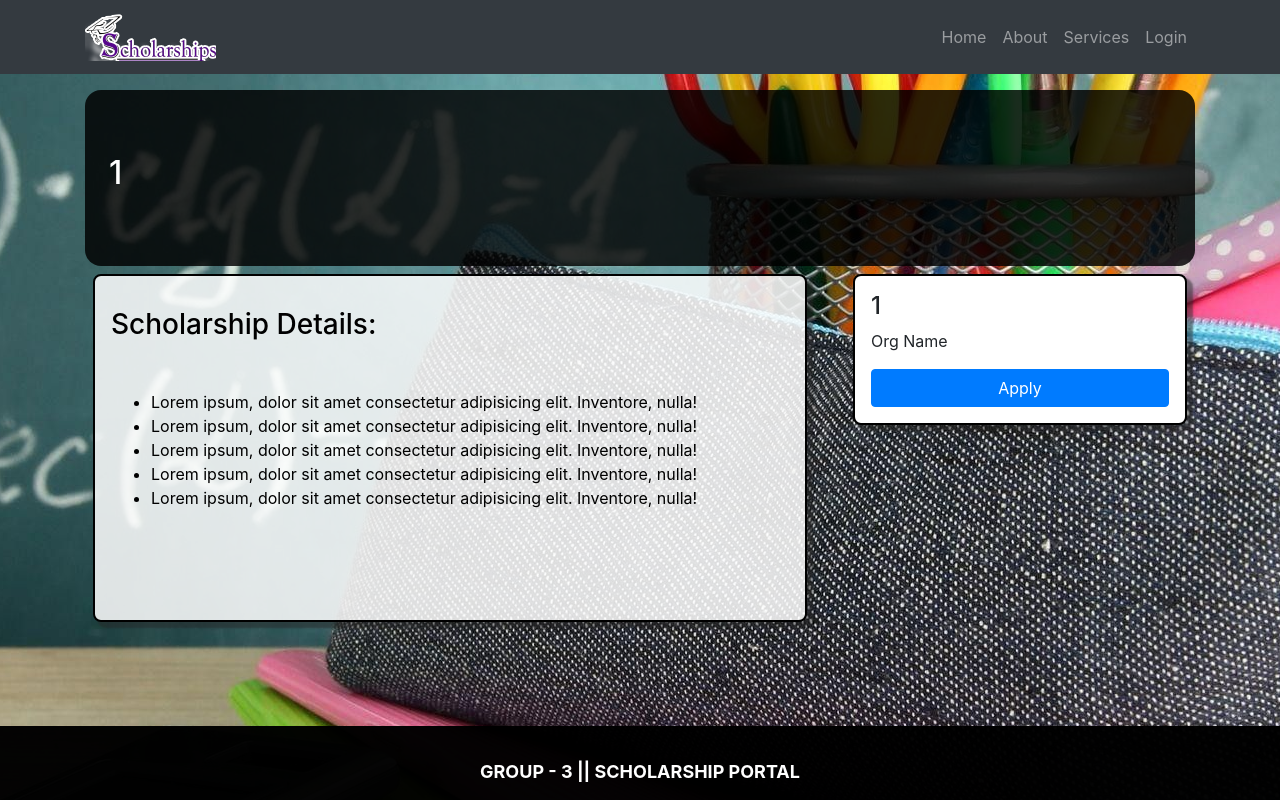
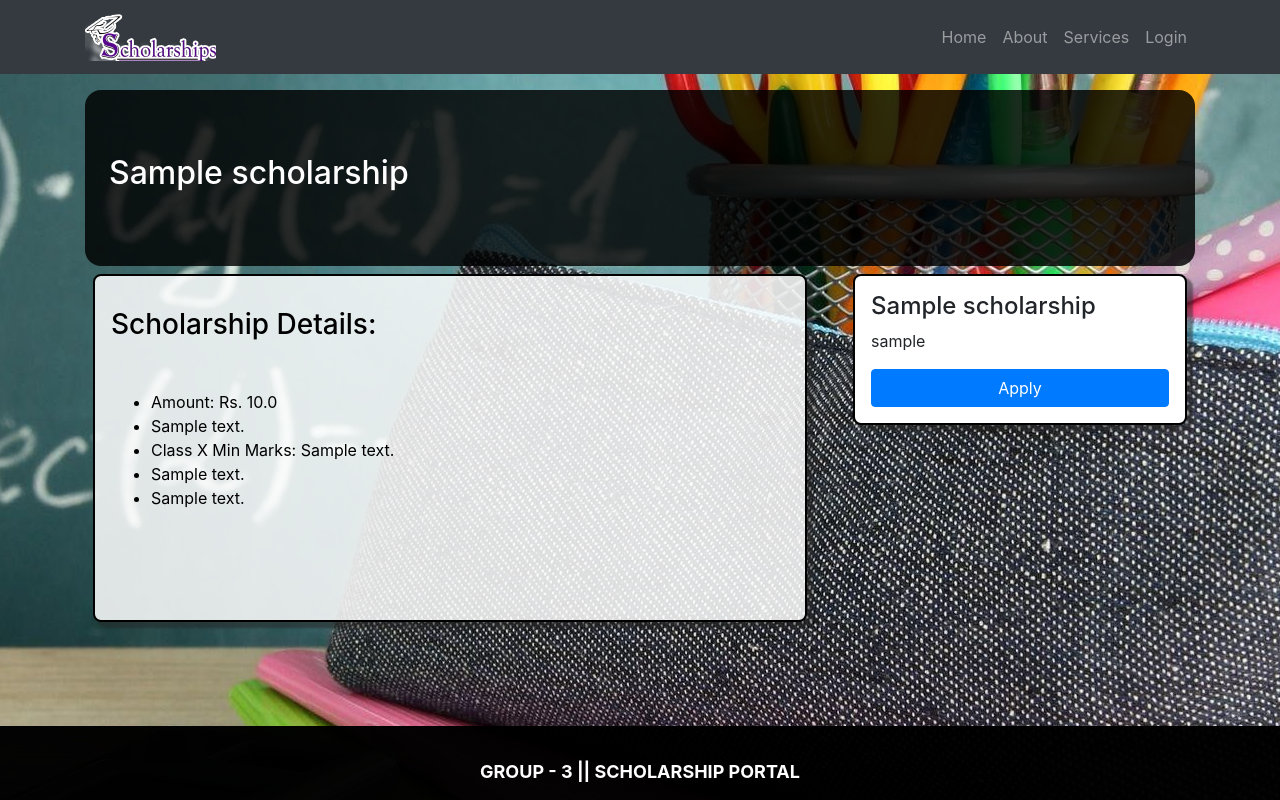
Before and after one commit to sourad80/InternshipPortal, a Flask app: page /scheme/1 in a window 1280 px wide. Run offline with Flask 2, Linux system fonts and the light colour scheme; tables that the repository leaves empty hold one stand-in row (values such as "Sample post"); some libraries are stand-ins or nearby versions.

Commit message:
Added apply to scholarship

```diff
--- a/routes.py
+++ b/routes.py
@@ -2,7 +2,7 @@ from flask_login.utils import logout_user
 from app import app,db,bcrypt
 from flask import render_template,redirect,flash,url_for,request
 from forms import StuRegistration,StuLogin,StuUpdate
-from model import Student
+from model import Student,Organization,Scholarship,scholarship_application
 from flask_login import login_user,current_user,login_required
 
 @app.route('/about')
@@ -53,11 +53,11 @@ def logout():
 @app.route('/dashboard')
 @login_required
 def dashboard():
-    scholarshipList = [ {'name':'XYZ Memorial Scholarship', 'org_name': 'XYZ', 'amount':5000},
-                        {'name':'ABC Memorial Scholarship', 'org_name': 'ABC', 'amount':5000},
-                        {'name':'MNO Memorial Scholarship', 'org_name': 'MNO', 'amount':5000},
-                        {'name':'OOP Memorial Scholarship', 'org_name': 'OOP', 'amount':5000} ]
-    return render_template("studentDashboard.html", title = "Welcome "+current_user.username, scholarshipList = scholarshipList)
+    scholarship_list = []
+    for i in Scholarship.query.all():
+        if(i.cls_x_min_per <= current_user.clxmarks and i.cls_xii_min_per <= current_user.clxiimarks and i.cls_ug_min_per <= current_user.ugmarks):
+            scholarship_list.append(i)
+    return render_template("studentDashboard.html", title = "Welcome "+current_user.username, scholarshipList = scholarship_list)
 
 @app.route('/update',methods=['POST','GET'])
 @login_required
@@ -96,11 +96,21 @@ def update():
         form.pgmarks.data = current_user.pgmarks
     return render_template("update.html", title="Update",form = form)
 
-@app.route("/scheme/<string:sch_name>")
-def scheme(sch_name):
-    return render_template("schemes.html", title = sch_name)
+@app.route("/scheme/<int:sch_id>")
+def scheme(sch_id):
+    scholarship = Scholarship.query.filter_by(id = sch_id).first()
+    return render_template("schemes.html", title = scholarship.name, scholarship = scholarship)
 
-@app.route("/apply/<string:sch_name>")
-def apply(sch_name):
-    flash(f'Applied Successfully to '+sch_name,'success')
+@app.route("/apply/<int:sch_id>")
+def apply(sch_id):
+    scholarship = Scholarship.query.filter_by(id = sch_id).first()
+    already_applied = scholarship_application.query.filter_by(stu_id = current_user.id,sch_id = sch_id).first()
+    print(already_applied)
+    if already_applied:
+        flash(f'Already applied to '+scholarship.name,'warning')
+        return redirect(url_for('dashboard'))
+    application = scholarship_application(sch_id=scholarship.id,stu_id=current_user.id,org_id=scholarship.organization.id,status=1)
+    db.session.add(application)
+    db.session.commit()
+    flash(f'Applied Successfully to '+scholarship.name,'success')
     return redirect(url_for('dashboard'))
--- a/templates/schemes.html
+++ b/templates/schemes.html
@@ -4,7 +4,7 @@
 
     <div class="container mt-3">
         <div class="header">
-            <h2>{{title}}</h2>
+            <h2>{{scholarship.name}}</h2>
         </div>
         <div class="row">
             <div class="col-md-8">
@@ -13,19 +13,19 @@
                         <h3>Scholarship Details:</h3><br>
                     </p>
                     <ul>
-                        <li>Lorem ipsum, dolor sit amet consectetur adipisicing elit. Inventore, nulla!</li>
-                        <li>Lorem ipsum, dolor sit amet consectetur adipisicing elit. Inventore, nulla!</li>
-                        <li>Lorem ipsum, dolor sit amet consectetur adipisicing elit. Inventore, nulla!</li>
-                        <li>Lorem ipsum, dolor sit amet consectetur adipisicing elit. Inventore, nulla!</li>
-                        <li>Lorem ipsum, dolor sit amet consectetur adipisicing elit. Inventore, nulla!</li>
+                        <li>Amount: Rs. {{scholarship.amount}}</li>
+                        <li>{{scholarship.description}}</li>
+                        <li>Class X Min Marks: {{scholarship.description}}</li>
+                        <li>{{scholarship.description}}</li>
+                        <li>{{scholarship.description}}</li>
                     </ul>
                 </div>
             </div>
             <div class="col-md-4">
                 <div class="apply-box">
-                    <h4>{{title}}</h4>
-                    <p class="muted">Org Name</p>
-                    <a style="text-decoration: none; color: white;" href="{{ url_for('apply',sch_name=title) }}">
+                    <h4>{{scholarship.name}}</h4>
+                    <p class="muted">{{scholarship.organization.username}}</p>
+                    <a style="text-decoration: none; color: white;" href="{{ url_for('apply',sch_id=scholarship.id) }}">
                         <button class="btn btn-primary" style="width: 100%;">
                             Apply
                         </button>
```
Also changed, not shown: forms.py (+5 -5 lines), model.py (+33 -0 lines), templates/studentDashboard.html (+4 -4 lines), templates/trackApplication.html (added).
